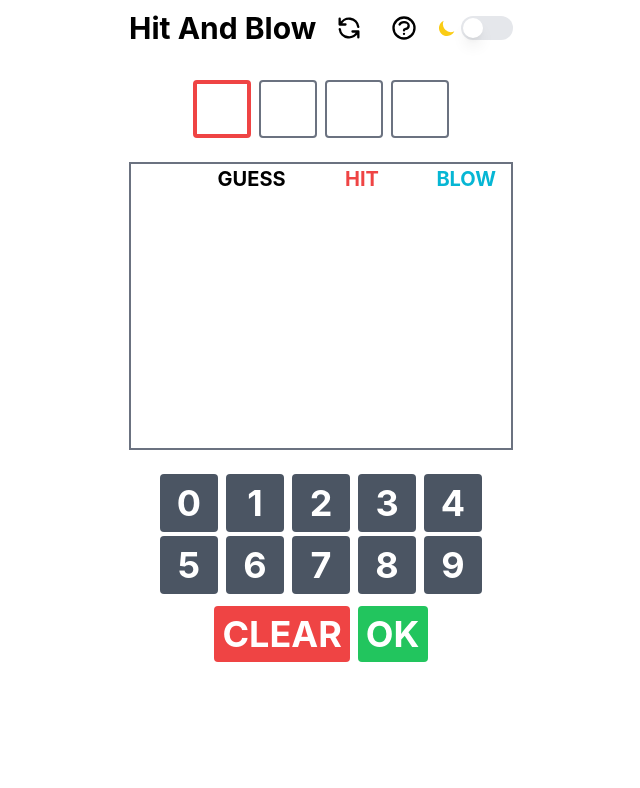
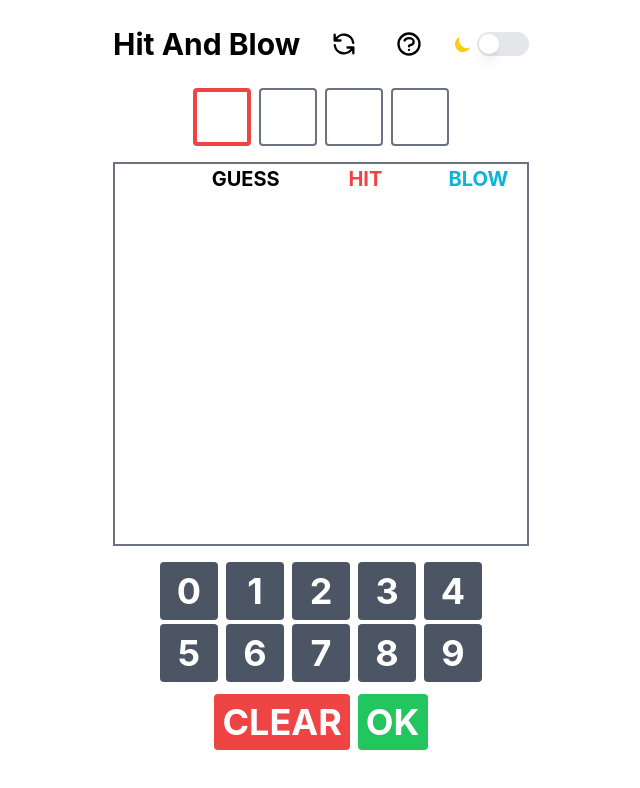
Before and after one commit to atof16/hit-and-blow, a React (Create React App) app: page / in a window 1280 px wide. Shown: the top 788 px of the page, without its empty margins (319-959 px from the left). Built offline with nearby package versions, Linux system fonts and the light colour scheme.

Commit message:
レイアウトの変更

```diff
--- a/src/App.js
+++ b/src/App.js
@@ -187,9 +187,9 @@ function App() {
   }
 
   return (
-    <div className="App dark:bg-zinc-800 h-screen">
-      <div className="justify-center mx-auto h-full w-full max-w-sm">
-        <div className="flex justify-between mx-auto w-full items-center mb-6">
+    <div className="App dark:bg-zinc-800 min-h-screen">
+      <div className="justify-center mx-auto h-full w-full max-w-md">
+        <div className="flex justify-between mx-auto w-full items-center p-4">
           <h1 className="text-3xl dark:text-white font-bold">
             {GAME_TITLE}
           </h1>
--- a/src/components/Grid.js
+++ b/src/components/Grid.js
@@ -7,7 +7,7 @@ export const Grid = (prop) => {
     height: '58px'
   }
   return (
-    <div className="flex justify-center mb-6">
+    <div className="flex justify-center mb-4">
       {prop.guesses.map((guess, i) => (
         <div key={i.toString()}>
           <button style={styles} className={prop.currentPosition === i ? inPosition : classes} value={i.toString()} key={i.toString()} onClick={() => prop.onPosition(i)}>{guess}</button>
--- a/src/components/ResultTable.js
+++ b/src/components/ResultTable.js
@@ -17,7 +17,8 @@ export const ResultTable = (prop) => {
   }, [prop.lastResult])
 
   return (
-  <div className="flex flex-col h-72 w-full max-w-sm max-h-96 mt-5 mb-6 border-2 border-gray-500 dark:border-white dark:border-white">
+    <div className="mx-auto mb-4 px-4">
+      <div className="flex flex-col h-56 md:h-96 w-full border-2 border-gray-500 dark:border-white dark:border-white">
         <div className="flex-grow overflow-auto">
           <table className="relative w-full">
             <thead>
@@ -42,5 +43,6 @@ export const ResultTable = (prop) => {
           <div ref={scrollBottomRef}/>
         </div>
       </div>
+    </div>
   )
 };
```
Lines whose indentation alone changed are shown as unchanged.
